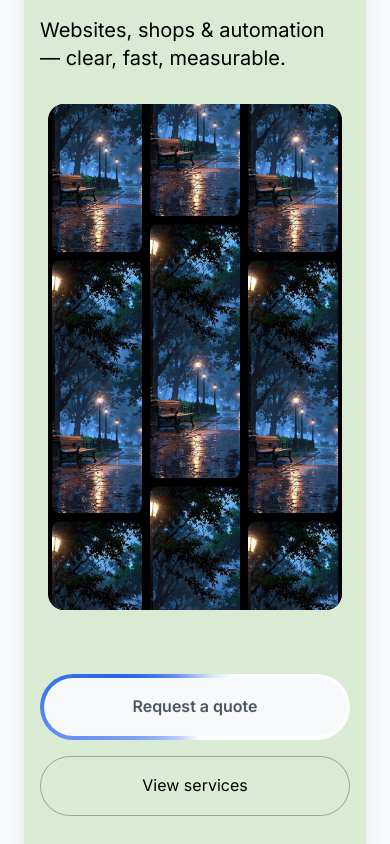
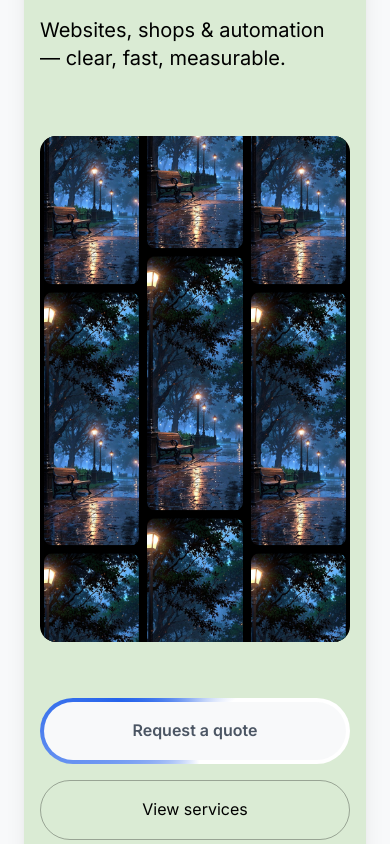
Before and after one commit to MarkusLindner123/Lindner-IT-WebsiteShop, a Next.js app: page /en in a window 390 px wide. Shown: the part 1180-2024 px from the top of the page. Built offline with nearby package versions, Linux system fonts and the light colour scheme.

Commit message:
links besser

```diff
--- a/messages/en.json
+++ b/messages/en.json
@@ -112,7 +112,7 @@
   "title": "What our clients say",
   "kicker": "What people think about us",
   "googleProfile": "https://www.google.com/maps/place/YOUR_BUSINESS",
-  "googleButtonText": "View on Google",
+  "googleButtonText": "google business profile",
   "reviews": [
     { "name": "John Doe", "rating": 5, "text": "Great service!" },
     { "name": "Jane Smith", "rating": 4, "text": "Very professional." },
--- a/src/components/Hero.tsx
+++ b/src/components/Hero.tsx
@@ -1,23 +1,18 @@
 "use client";
 
 import Image from "next/image";
-import Link from "next/link";
 import { motion, Variants } from "framer-motion";
 import { useTranslations } from "next-intl";
-import { AnimatedButton } from "@/components/AnimatedButton";
 import { useEffect, useState } from "react";
+import { AnimatedButton } from "./AnimatedButton";
 
 export default function Hero() {
   const t = useTranslations("hero");
   const [windowWidth, setWindowWidth] = useState(0);
 
-  // Update window width on resize
   useEffect(() => {
-    const handleResize = () => {
-      setWindowWidth(window.innerWidth);
-    };
+    const handleResize = () => setWindowWidth(window.innerWidth);
 
-    // Set initial width on component mount
     if (typeof window !== "undefined") {
       setWindowWidth(window.innerWidth);
       window.addEventListener("resize", handleResize);
@@ -30,25 +25,13 @@ export default function Hero() {
     };
   }, []);
 
-  // Determine animation speed based on window width
   const getAnimationSpeed = () => {
-    if (windowWidth < 768) {
-      // Mobile speed
-      return 30;
-    } else if (windowWidth >= 768 && windowWidth < 1024) {
-      // Tablet speed
-      return 25;
-    } else {
-      // Desktop speed
+    if (windowWidth < 768) return 30;
+    if (windowWidth < 1024) return 25;
     return 20;
-    }
   };
 
   const animationSpeed = getAnimationSpeed();
-
-  // New variables for mobile gallery dimensions
-  const mobileGalleryWidth = "95%";
-  const mobileGalleryHeight = "60vh";
 
   const container: Variants = {
     hidden: {},
@@ -57,110 +40,71 @@ export default function Hero() {
 
   const fadeUp: Variants = {
     hidden: { opacity: 0, y: 18 },
-    show: {
-      opacity: 1,
-      y: 0,
-      transition: { duration: 0.6, ease: [0.22, 1, 0.36, 1] },
-    },
+    show: { opacity: 1, y: 0, transition: { duration: 0.6, ease: [0.22, 1, 0.36, 1] } },
   };
 
-  const galleryImages = [
-    "/hero-img.jpg",
-    "/hero-img.jpg",
-    "/hero-img.jpg",
-    "/hero-img.jpg",
-    "/hero-img.jpg",
-    "/hero-img.jpg",
-    "/hero-img.jpg",
-    "/hero-img.jpg",
-    "/hero-img.jpg",
-  ];
-
+  const galleryImages = Array(9).fill("/hero-img.jpg");
   const column1Images = galleryImages.slice(0, 3);
   const column2Images = galleryImages.slice(3, 6);
   const column3Images = galleryImages.slice(6, 9);
   const allColumns = [column1Images, column2Images, column3Images];
 
+  const scrollToServices = () => {
+    const section = document.querySelector("#services");
+    if (section) section.scrollIntoView({ behavior: "smooth" });
+  };
+
   return (
-    <section
-      aria-label="Hero"
-      className="relative overflow-hidden"
-    >
+    <section aria-label="Hero" className="relative overflow-hidden">
       <div className="max-w-7xl mx-auto px-4 lg:px-8 py-12 md:py-16 lg:py-20 relative z-10 p-8 rounded-2xl md:p-12">
-        <motion.div
-          variants={container}
-          initial="hidden"
-          animate="show"
-          className="grid grid-cols-1 lg:grid-cols-12 gap-8 items-center"
-        >
-          {/* Text Content */}
-          <motion.div
-            variants={fadeUp}
-            className="lg:col-span-7 xl:col-span-6 space-y-6"
-          >
+        <motion.div variants={container} initial="hidden" animate="show" className="grid grid-cols-1 lg:grid-cols-12 gap-8 items-center">
+          {/* Text Content + Desktop Buttons */}
+          <motion.div variants={fadeUp} className="lg:col-span-7 xl:col-span-6 space-y-6">
             <div className="inline-flex items-center px-4 py-1 rounded-full text-sm font-medium text-black bg-black/10">
               {t("kicker")}
             </div>
 
             <h1 className="text-5xl sm:text-6xl md:text-7xl font-extrabold leading-tight tracking-tight text-black font-headline">
               <span className="block">{t("titleLine1")}</span>
-              <span className="block underline decoration-4 decoration-accent">
-                {t("titleLine2")}
-              </span>
+              <span className="block underline decoration-4 decoration-accent">{t("titleLine2")}</span>
               <span className="block">{t("titleLine3")}</span>
             </h1>
 
-            <p className="text-xl md:text-2xl text-black max-w-2xl">
-              {t("subtitle")}
-            </p>
+            <p className="text-xl md:text-2xl text-black max-w-2xl">{t("subtitle")}</p>
 
-            {/* Desktop Buttons - Visible only on large screens */}
-            <div className="hidden lg:flex flex-col sm:flex-row sm:items-center gap-4">
+            {/* Desktop Buttons */}
+            <div className="hidden lg:flex flex-col sm:flex-row sm:items-center gap-4 mt-6">
+              {/* AnimatedButton scrollt zu Contact */}
               <AnimatedButton>{t("ctaPrimary")}</AnimatedButton>
-              <Link
-                href="#services"
+              {/* CTA Secondary Button scrollt zu Services */}
+              <button
+                onClick={scrollToServices}
                 className="inline-flex items-center justify-center px-6 py-4 border border-black/30 rounded-full text-black hover:bg-black/10 hover:-translate-y-1 transition-transform duration-300"
-                aria-label={String(t("ctaSecondary"))}
               >
                 {t("ctaSecondary")}
-              </Link>
+              </button>
+
+
             </div>
           </motion.div>
 
-          {/* Desktop/Tablet Gallery */}
-          <motion.div
-            variants={fadeUp}
-            className="hidden md:flex lg:col-span-5 xl:col-span-6 relative justify-center lg:justify-end"
-          >
-            <div
-              className="relative mx-auto lg:w-full"
-              style={{ width: windowWidth < 724 ? mobileGalleryWidth : "100%" }}
-            >
+          {/* Gallery Desktop & Tablet */}
+          <motion.div variants={fadeUp} className="hidden md:flex lg:col-span-5 xl:col-span-6 relative justify-center lg:justify-end">
+            <div className="relative mx-auto w-full">
               <div className="relative w-full h-[60vh] sm:h-auto sm:aspect-[4/3] overflow-hidden rounded-2xl bg-black px-1">
                 <div className="grid grid-cols-3 gap-2 h-full">
                   {allColumns.map((columnImages, colIndex) => {
                     const direction = colIndex === 1 ? ["-100%", "0%"] : ["0%", "-100%"];
-
                     return (
                       <motion.div
                         key={colIndex}
                         animate={{ y: direction }}
-                        transition={{
-                          repeat: Infinity,
-                          duration: animationSpeed,
-                          ease: "linear",
-                        }}
+                        transition={{ repeat: Infinity, duration: animationSpeed, ease: "linear" }}
                         className="flex flex-col gap-2"
                       >
                         {[...columnImages, ...columnImages].map((src, i) => (
                           <div key={i} className="flex-shrink-0" style={{ height: "calc(100% / 2)" }}>
-                            <Image
-                              src={src}
-                              alt={`Gallery image ${i + 1}`}
-                              width={300}
-                              height={200}
-                              className="w-full h-full object-cover rounded-lg aspect-[3/2]"
-                            />
+                            <Image src={src} alt={`Gallery image ${i + 1}`} width={300} height={200} className="w-full h-full object-cover rounded-lg aspect-[3/2]" />
                           </div>
                         ))}
                       </motion.div>
@@ -172,42 +116,21 @@ export default function Hero() {
           </motion.div>
 
           {/* Mobile Gallery */}
-          <motion.div
-            variants={fadeUp}
-            className="flex md:hidden lg:col-span-5 xl:col-span-6 relative justify-center lg:justify-end"
-          >
-            <div
-              className="relative mx-auto"
-              style={{
-                width: mobileGalleryWidth,
-                height: mobileGalleryHeight,
-              }}
-            >
-              <div className="relative w-full h-full overflow-hidden rounded-2xl bg-black px-1">
+          <motion.div variants={fadeUp} className="flex md:hidden mt-8">
+            <div className="relative w-full h-[60vh] overflow-hidden rounded-2xl bg-black px-1">
               <div className="grid grid-cols-3 gap-2 h-full">
                 {allColumns.map((columnImages, colIndex) => {
                   const direction = colIndex === 1 ? ["-100%", "0%"] : ["0%", "-100%"];
-
                   return (
                     <motion.div
                       key={colIndex}
                       animate={{ y: direction }}
-                        transition={{
-                          repeat: Infinity,
-                          duration: animationSpeed,
-                          ease: "linear",
-                        }}
+                      transition={{ repeat: Infinity, duration: animationSpeed, ease: "linear" }}
                       className="flex flex-col gap-2"
                     >
                       {[...columnImages, ...columnImages].map((src, i) => (
                         <div key={i} className="flex-shrink-0" style={{ height: "calc(100% / 2)" }}>
-                            <Image
-                              src={src}
-                              alt={`Gallery image ${i + 1}`}
-                              width={300}
-                              height={200}
-                              className="w-full h-full object-cover rounded-lg aspect-[3/2]"
-                            />
+                          <Image src={src} alt={`Gallery image ${i + 1}`} width={300} height={200} className="w-full h-full object-cover rounded-lg aspect-[3/2]" />
                         </div>
                       ))}
                     </motion.div>
@@ -215,22 +138,19 @@ export default function Hero() {
                 })}
               </div>
             </div>
-            </div>
           </motion.div>
 
-          {/* Mobile Buttons */}
-          <motion.div
-            variants={fadeUp}
-            className="w-full lg:hidden flex flex-col sm:flex-row sm:items-center gap-4 mt-8"
-          >
-            <AnimatedButton >{t("ctaPrimary")}</AnimatedButton>
-            <Link
-              href="#services"
+          {/* Mobile Buttons AFTER Gallery */}
+          <motion.div variants={fadeUp} className="w-full lg:hidden flex flex-col sm:flex-row sm:items-center gap-4 mt-6">
+            <AnimatedButton>{t("ctaPrimary")}</AnimatedButton>
+            <button
+              onClick={scrollToServices}
               className="inline-flex items-center justify-center px-6 py-4 border border-black/30 rounded-full text-black hover:bg-black/10 hover:-translate-y-1 transition-transform duration-300"
-              aria-label={String(t("ctaSecondary"))}
             >
               {t("ctaSecondary")}
-            </Link>
+            </button>
+
+
           </motion.div>
         </motion.div>
       </div>
--- a/src/components/TestimonialsSection.tsx
+++ b/src/components/TestimonialsSection.tsx
@@ -22,19 +22,13 @@ export default function TestimonialsSection() {
   const containerRef = useRef<HTMLDivElement>(null);
   const [scrollIndex, setScrollIndex] = useState(0);
 
-  // Auto-scroll every 8 seconds
   useEffect(() => {
     const interval = setInterval(() => {
       if (!containerRef.current) return;
       const nextIndex = (scrollIndex + 1) % reviews.length;
-
-      // Determine the scroll amount based on one review card's width
       const card = containerRef.current.querySelector("div.flex-none");
       if (card) {
-        containerRef.current.scrollBy({
-          left: card.clientWidth + 24, // Card width + gap (24px)
-          behavior: "smooth",
-        });
+        containerRef.current.scrollBy({ left: card.clientWidth + 24, behavior: "smooth" });
       }
       setScrollIndex(nextIndex);
     }, 8000);
@@ -44,23 +38,10 @@ export default function TestimonialsSection() {
 
   const scroll = (direction: "left" | "right") => {
     if (!containerRef.current) return;
-
     const card = containerRef.current.querySelector("div.flex-none");
     if (!card) return;
-
-    const scrollAmount = card.clientWidth + 24; // Card width + gap (24px)
-
-    if (direction === "left") {
-      containerRef.current.scrollBy({
-        left: -scrollAmount,
-        behavior: "smooth",
-      });
-    } else {
-      containerRef.current.scrollBy({
-        left: scrollAmount,
-        behavior: "smooth",
-      });
-    }
+    const scrollAmount = card.clientWidth + 24;
+    containerRef.current.scrollBy({ left: direction === "left" ? -scrollAmount : scrollAmount, behavior: "smooth" });
   };
 
   const containerVariants: Variants = {
@@ -68,48 +49,26 @@ export default function TestimonialsSection() {
     show: { transition: { staggerChildren: 0.1 } },
   };
 
-  const fadeUp: Variants = {
-    hidden: { opacity: 0, y: 20 },
-    show: { opacity: 1, y: 0, transition: { duration: 0.6 } },
-  };
+  const fadeUp: Variants = { hidden: { opacity: 0, y: 20 }, show: { opacity: 1, y: 0, transition: { duration: 0.6 } } };
 
   return (
-    <section
-      aria-label="Testimonials Section"
-      className="relative bg-services-section-bg py-16"
-    >
-      <motion.div
-        variants={containerVariants}
-        initial="hidden"
-        whileInView="show"
-        viewport={{ once: true }}
-        className="max-w-7xl mx-auto px-4 md:px-8"
-      >
+    <section aria-label="Testimonials Section" className="relative bg-services-section-bg py-16">
+      <motion.div variants={containerVariants} initial="hidden" whileInView="show" viewport={{ once: true }} className="max-w-7xl mx-auto px-4 md:px-8">
         {/* Kicker */}
         <motion.div variants={fadeUp} className="mb-6">
-          <div className="inline-flex items-center px-4 py-1 rounded-full text-sm font-medium text-black bg-black/10">
-            {kicker}
-          </div>
+          <div className="inline-flex items-center px-4 py-1 rounded-full text-sm font-medium text-black bg-black/10">{kicker}</div>
         </motion.div>
 
         {/* Title */}
         <motion.div variants={fadeUp} className="mb-8">
-          <h2 className="text-5xl sm:text-6xl md:text-7xl font-extrabold text-primary-dark font-headline">
-            {t("title") || "What our clients say"}
-          </h2>
+          <h2 className="text-5xl sm:text-6xl md:text-7xl font-extrabold text-primary-dark font-headline">{t("title") || "What our clients say"}</h2>
         </motion.div>
 
         {/* Reviews Carousel */}
         <div className="relative">
-          <div
-            ref={containerRef}
-            className="flex overflow-x-auto scroll-smooth snap-x snap-mandatory gap-6 no-scrollbar"
-          >
+          <div ref={containerRef} className="flex overflow-x-auto scroll-smooth snap-x snap-mandatory gap-6 no-scrollbar">
             {reviews.map((review, idx) => (
-              <div
-                key={idx}
-                className="flex-none w-full md:w-[calc(50%-12px)] snap-center bg-white rounded-2xl p-6 shadow-lg"
-              >
+              <div key={idx} className="flex-none w-full md:w-[calc(50%-12px)] snap-center bg-white rounded-2xl p-6 shadow-lg">
                 <p className="text-neutral mb-4">&quot;{review.text}&quot;</p>
                 <div className="flex items-center justify-between text-sm text-gray-500">
                   <span>{review.name}</span>
@@ -122,16 +81,10 @@ export default function TestimonialsSection() {
 
         {/* Left/Right Buttons */}
         <div className="flex justify-center gap-4 mt-8">
-          <button
-            onClick={() => scroll("left")}
-            className="bg-white rounded-full p-2 shadow-md"
-          >
+          <button onClick={() => scroll("left")} className="bg-white rounded-full p-2 shadow-md">
             <ChevronLeftIcon className="w-5 h-5" />
           </button>
-          <button
-            onClick={() => scroll("right")}
-            className="bg-white rounded-full p-2 shadow-md"
-          >
+          <button onClick={() => scroll("right")} className="bg-white rounded-full p-2 shadow-md">
             <ChevronRightIcon className="w-5 h-5" />
           </button>
         </div>
@@ -142,9 +95,9 @@ export default function TestimonialsSection() {
             href={googleProfileUrl}
             target="_blank"
             rel="noopener noreferrer"
-            className="inline-block bg-primary-dark text-white px-6 py-3 rounded-xl shadow-lg hover:bg-primary hover:shadow-xl transition"
+            className="inline-flex items-center justify-center px-6 py-4 border border-black/30 rounded-full text-black hover:bg-black/10 hover:-translate-y-1 transition-transform duration-300"
           >
-            {googleButtonText}
+            { googleButtonText }
           </a>
         </div>
       </motion.div>
```
Lines whose indentation alone changed are shown as unchanged.
